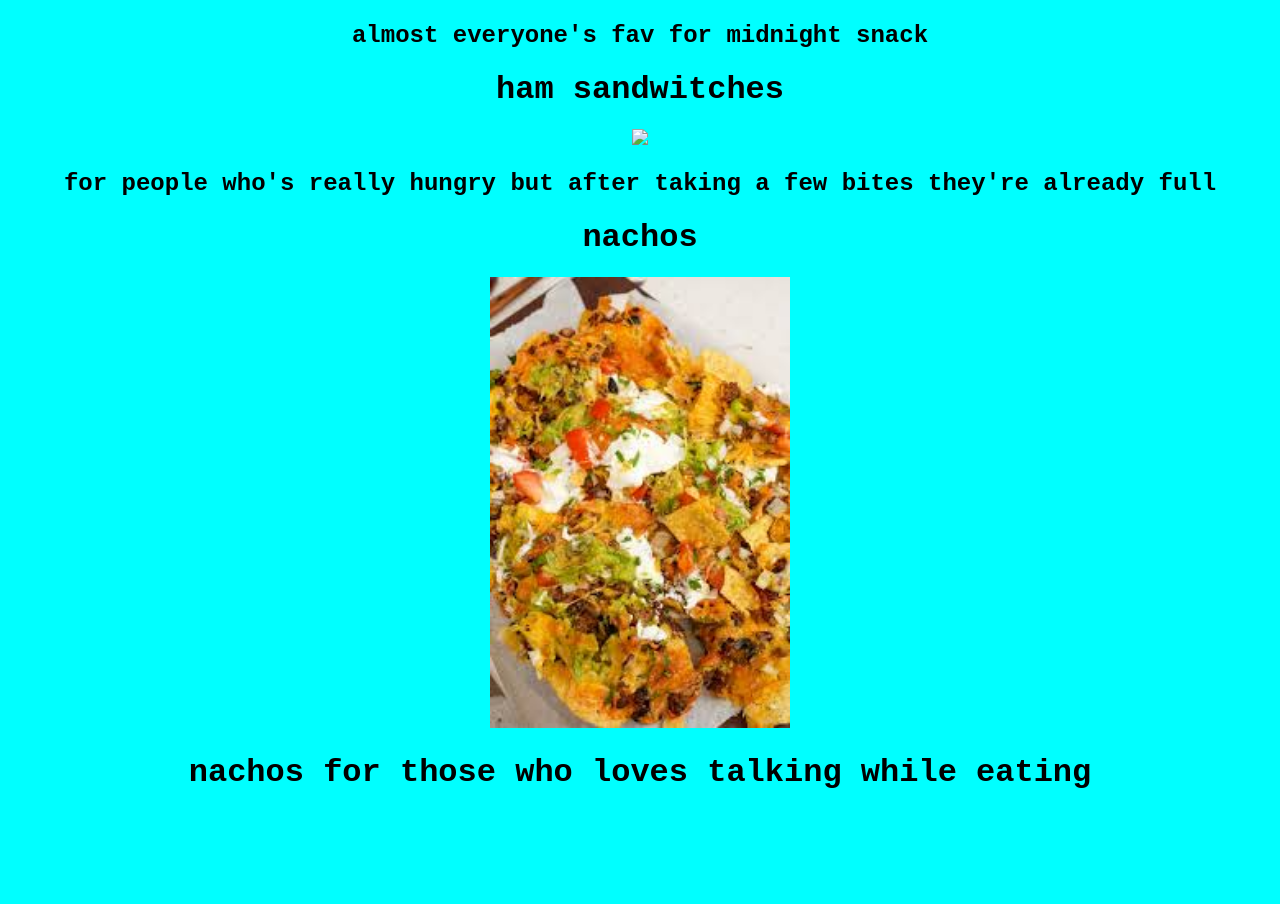
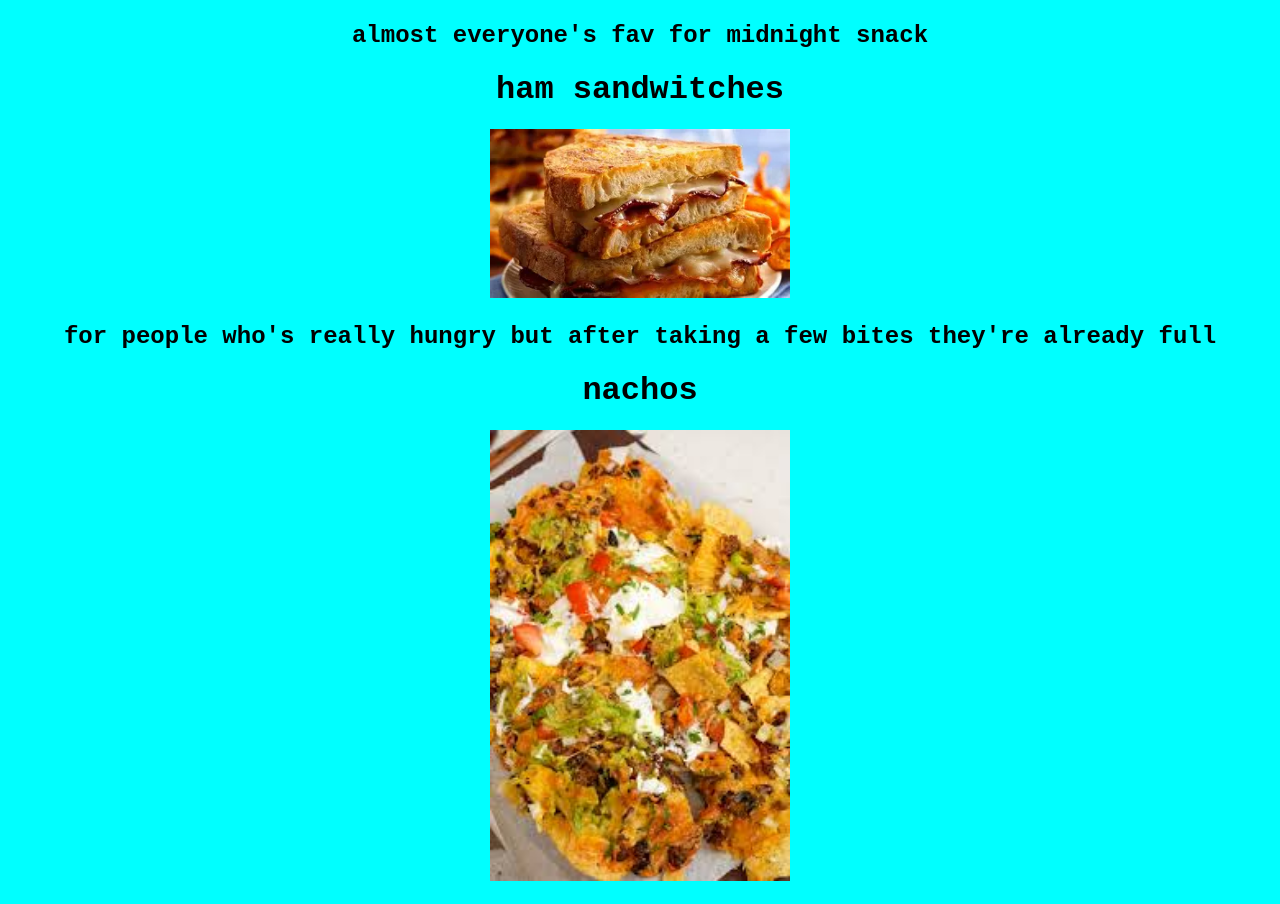
Before and after one commit to hazelfernandez720-lgtm/gjerr, a plain HTML site: page Home_Fernandez.html in a window 1280 px wide. Shown: the part 1567-2471 px from the top of the page. Before the commit the page ends 2380 px from the top, so only its background shows below. Drawn offline with Linux system fonts and the light colour scheme.

Commit message:
Add files via upload

```diff
--- a/Home_Fernandez.html
+++ b/Home_Fernandez.html
@@ -34,7 +34,7 @@
 
 
      <h1>ham sandwitches</h1>
-     <img src="ham sandwitch" width="300">
+     <img src="ham-sandwitch.jpg" width="300">
      <h2>for people who's really hungry but after taking a few bites they're already full</h2>
 
 
```
Also changed, not shown: Products_Fernandez.html (+1 -1 lines), index.html (+1 -1 lines), ham-sandwitch.jpg (added).
